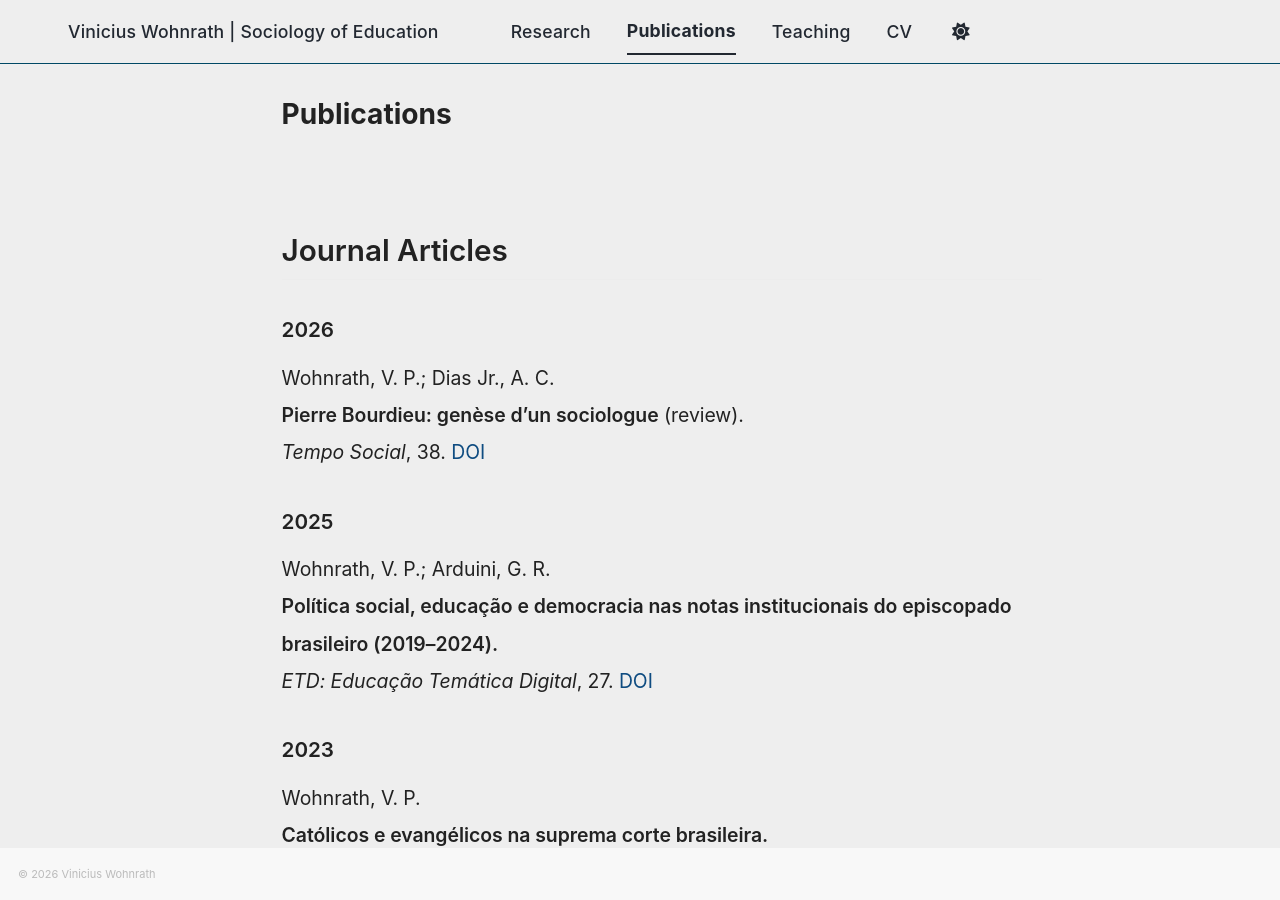
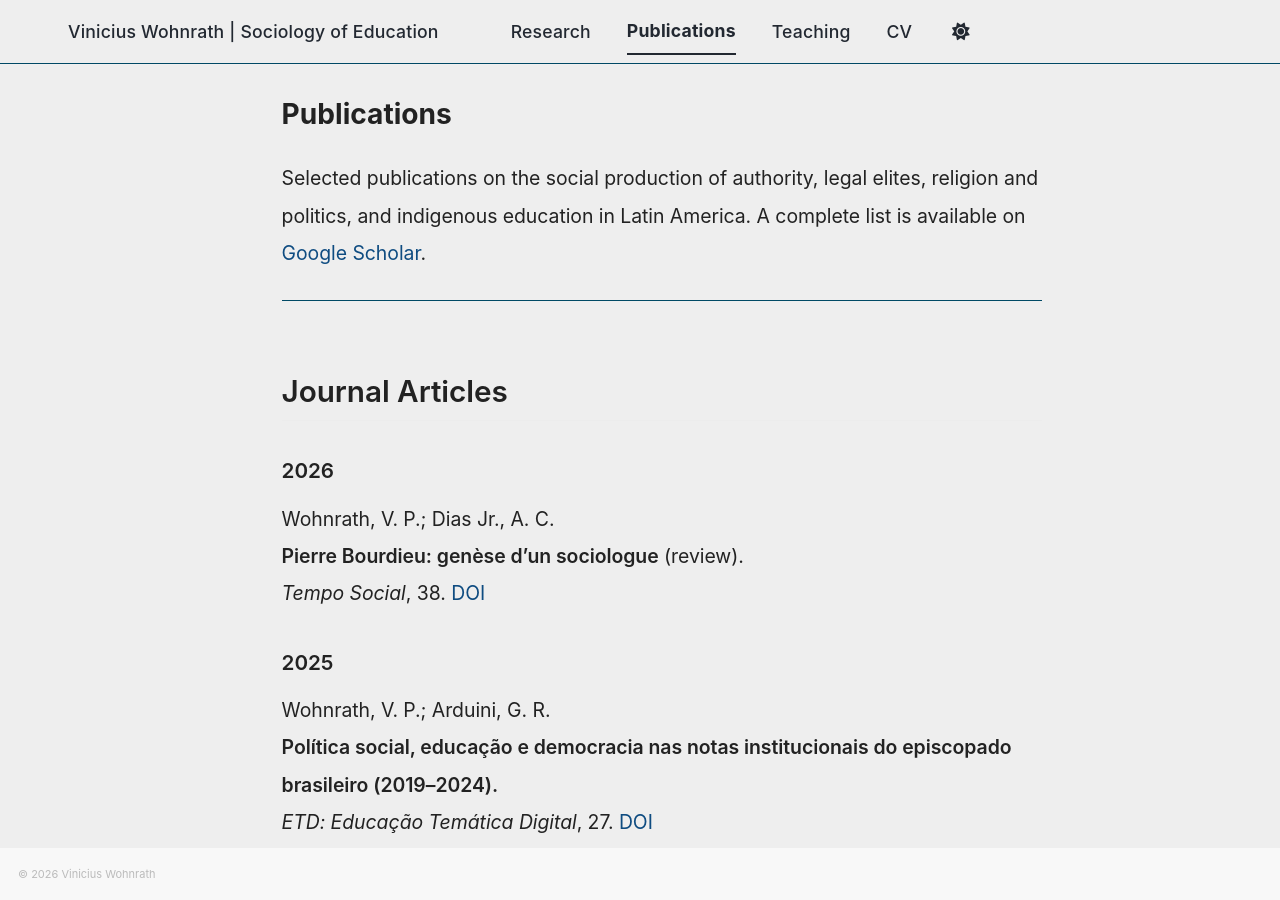
Before and after one commit to viniciuswohnrath/viniciuswohnrath.github.io, a Jekyll site: the page built from _pages/publications.md, in a window 1280 px wide and 900 px high. Built offline with Jekyll 4.4.1, drawn with Linux system fonts in a browser that asks for light colours; a script bundle is joined from its source files by our own code; library files that are not in the unit come from our copies; part of the change alters nothing that is shown; some of the changed text lies outside the part shown.

Commit message:
Update publications.md

```diff
--- a/_pages/publications.md
+++ b/_pages/publications.md
@@ -6,22 +6,23 @@ author_profile: false
 classes: wide
 ---
 
+Selected publications on the social production of authority, legal elites, religion and politics, and indigenous education in Latin America. A complete list is available on [Google Scholar](https://scholar.google.com/citations?hl=es&user=jqzpjAYAAAAJ).
+
+---
+
 ## Journal Articles
 
 ### 2026
-
 Wohnrath, V. P.; Dias Jr., A. C.
 **Pierre Bourdieu: genèse d'un sociologue** (review).
 *Tempo Social*, 38. [DOI](https://doi.org/10.11606/0103-2070.ts.2026.242571)
 
 ### 2025
-
 Wohnrath, V. P.; Arduini, G. R.
 **Política social, educação e democracia nas notas institucionais do episcopado brasileiro (2019–2024).**
 *ETD: Educação Temática Digital*, 27. [DOI](https://doi.org/10.20396/etd.v27i00.8679454)
 
 ### 2023
-
 Wohnrath, V. P.
 **Católicos e evangélicos na suprema corte brasileira.**
 *Religião e Sociedade*, 43. [DOI](https://doi.org/10.1590/0100-85872023v43n1cap08)
@@ -35,37 +36,31 @@ Wohnrath, V. P.; Arduini, G. R.
 *Perfiles Latinoamericanos*, 31. [DOI](https://doi.org/10.18504/pl3161-002-2023)
 
 ### 2022
-
 Wohnrath, V. P.
 **Especialistas em direito e regimes autoritários no Brasil.**
 *Revista de Estudos Empíricos em Direito*, 9. [DOI](https://doi.org/10.19092/reed.v9.539)
 
 ### 2019
-
 Wohnrath, V. P.; Bittencourt, A. B.
 **Como se constroem os ministros do Supremo Tribunal Federal: duas trajetórias em perspectiva.**
 *Estudos de Sociologia*, 23. [DOI](https://doi.org/10.52780/res.11698)
 
 ### 2018
-
 Wohnrath, V. P.
 **Espaços de formação doutoral no exterior para docentes de pós-graduação em Direito no Brasil.**
 *Revista Debates*, 12. [DOI](https://doi.org/10.22456/1982-5269.85806)
 
 ### 2017
-
 Wohnrath, V. P.
 **Duas dinâmicas, dois resultados: a Igreja Católica na Assembleia Nacional Constituinte 1987–1988.**
 *Pro-Posições*, 28. [DOI](https://doi.org/10.1590/1980-6248-2017-0020)
 
 ### 2014
-
 Wohnrath, V. P.
 **Trajetórias, redes e itinerários dos políticos construtores da Lei n. 6.697/1979 (Código de Menores).**
 *Estudos de Sociologia*, 19. [DOI](https://periodicos.fclar.unesp.br/estudos/article/view/5790)
 
 ### 2013
-
 Wohnrath, V. P.; Bittencourt, A. B.
 **Secularização e laicidade do Estado brasileiro depois da Constituição de 1988.**
 *Revista Brasileira de Política e Administração da Educação*, 29. [DOI](https://doi.org/10.21573/vol29n22013.43524)
@@ -75,25 +70,16 @@ Wohnrath, V. P.; Bittencourt, A. B.
 ## Book Chapters
 
 ### 2022
-
 Wohnrath, V. P.; Bittencourt, A. B.
 **Freiras e padres no espaço social brasileiro: a construção de um banco de dados sobre congregações e ordens religiosas.**
 In: *Organizações religiosas católicas: espaços e tempos* (pp. 25–62). Rio de Janeiro: EDUERJ.
 
 ### 2021
-
 Wohnrath, V. P.
 **Os destinos institucionais no Brasil de professores formados no exterior: um estudo exploratório sobre os programas de pós-graduação em Direito.**
 In: *Justiça e poder político: elites jurídicas, internacionalização e luta anticorrupção* (pp. 189–220). Porto Alegre: Editora da UFRGS.
 
 ### 2019
-
 Wohnrath, V. P.
 **Educação e elites jurídicas: espaços de formação doutoral em Direito no Brasil contemporâneo.**
 In: *Filosofia do Direito hoje: temas atuais* (pp. 365–388). Zaragoza: Prensas de la Universidad de Zaragoza.
-
----
-
-## Complete Publication List
-
-A complete and regularly updated list of publications is available on [Google Scholar](https://scholar.google.com/citations?hl=es&user=jqzpjAYAAAAJ).
```
